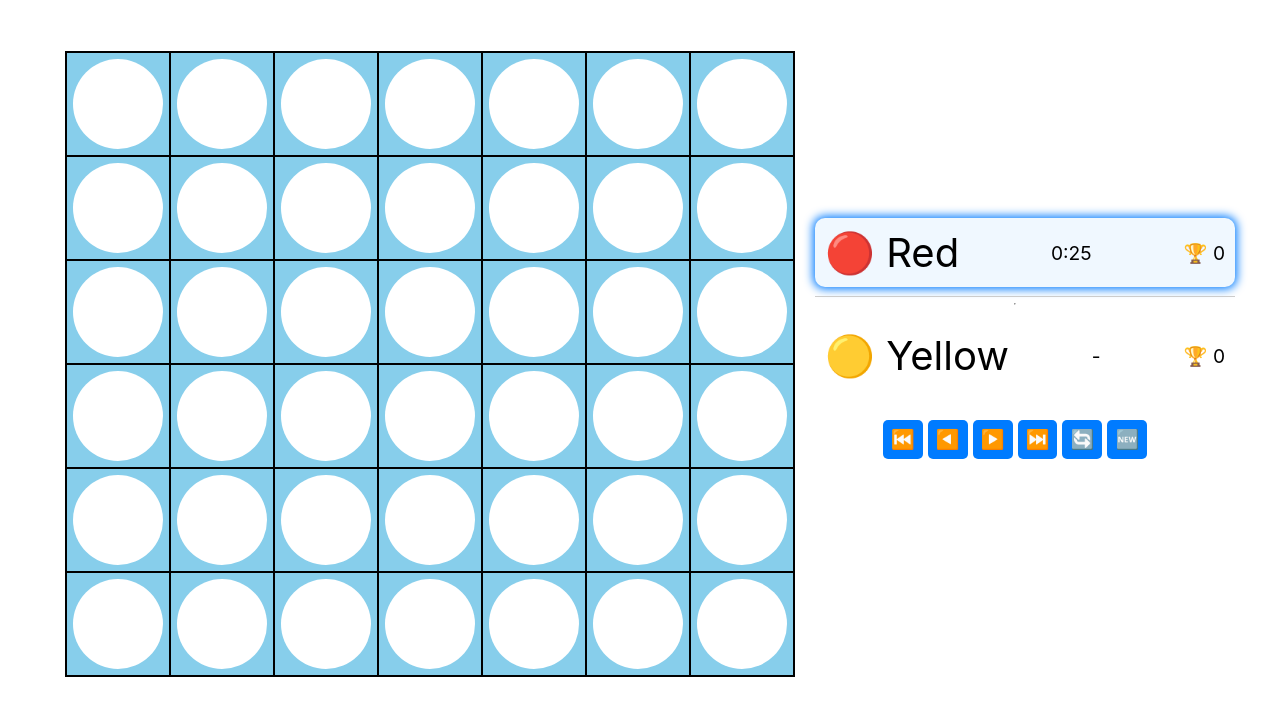
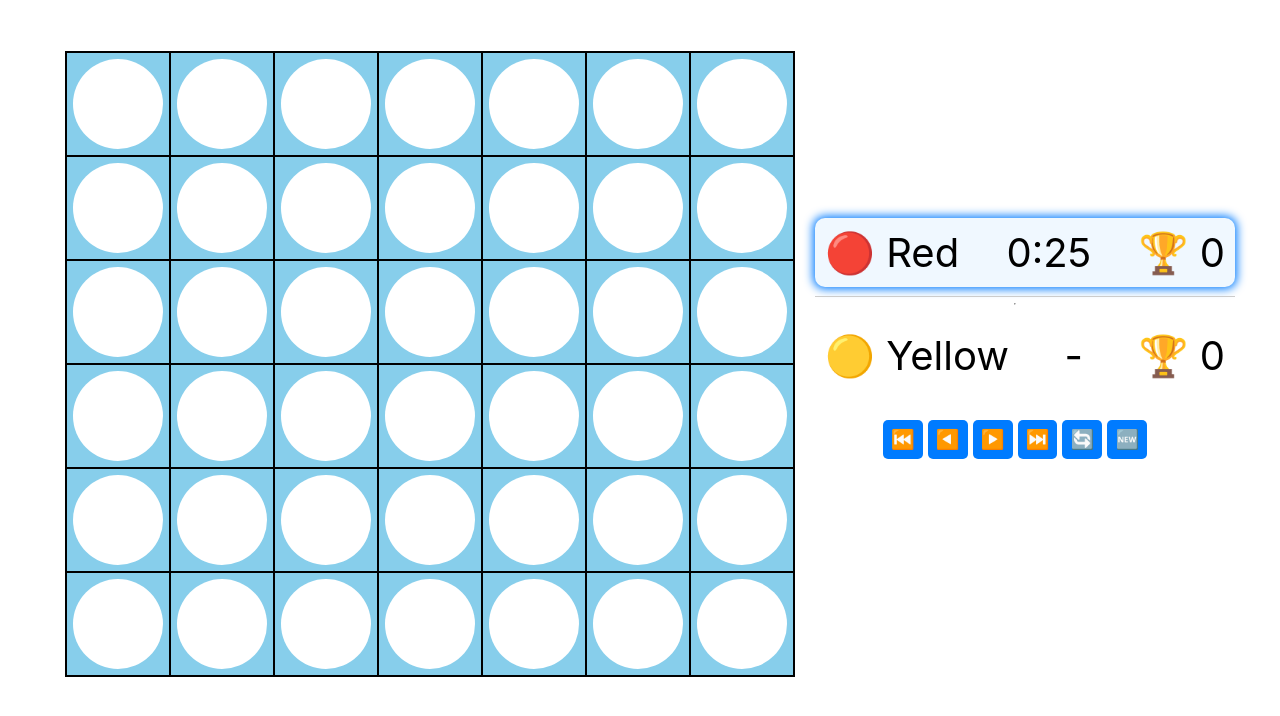
Before and after one commit to marrin27/conecta4, a React (Create React App) app: page / in a window 1280 px wide. Shown: the top 716 px of the page. Built offline with nearby package versions, Linux system fonts and the light colour scheme.

Commit message:
player times are correct now

```diff
--- a/src/App.css
+++ b/src/App.css
@@ -182,13 +182,6 @@ h1 {
   gap: 10px;
 }
 
-.player .player-timer {
-  font-size: 1.2rem; /* Adjust timer font size */
-}
-
-.player .player-wins {
-  font-size: 1.2rem; /* Adjust wins font size */
-}
 
 .player-info::after {
   content: none; /* Remove the vertical separator */
```
